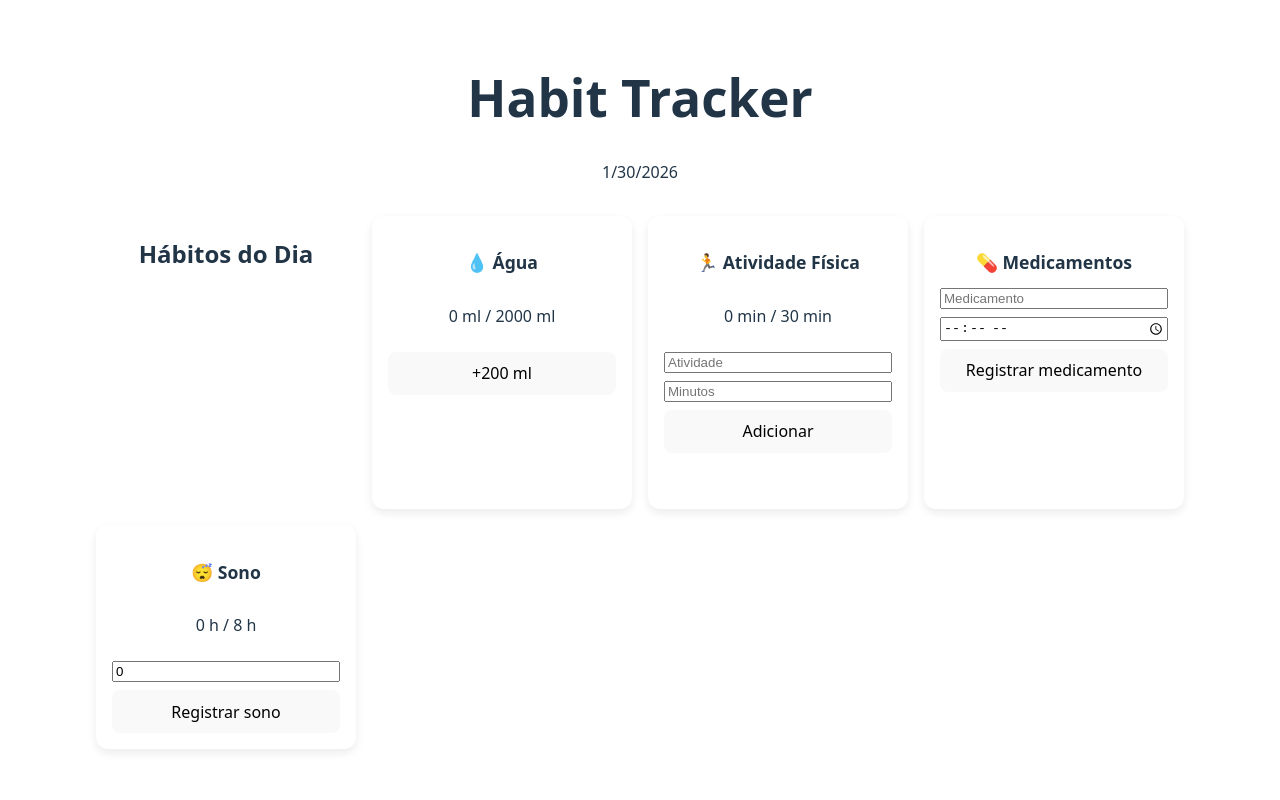
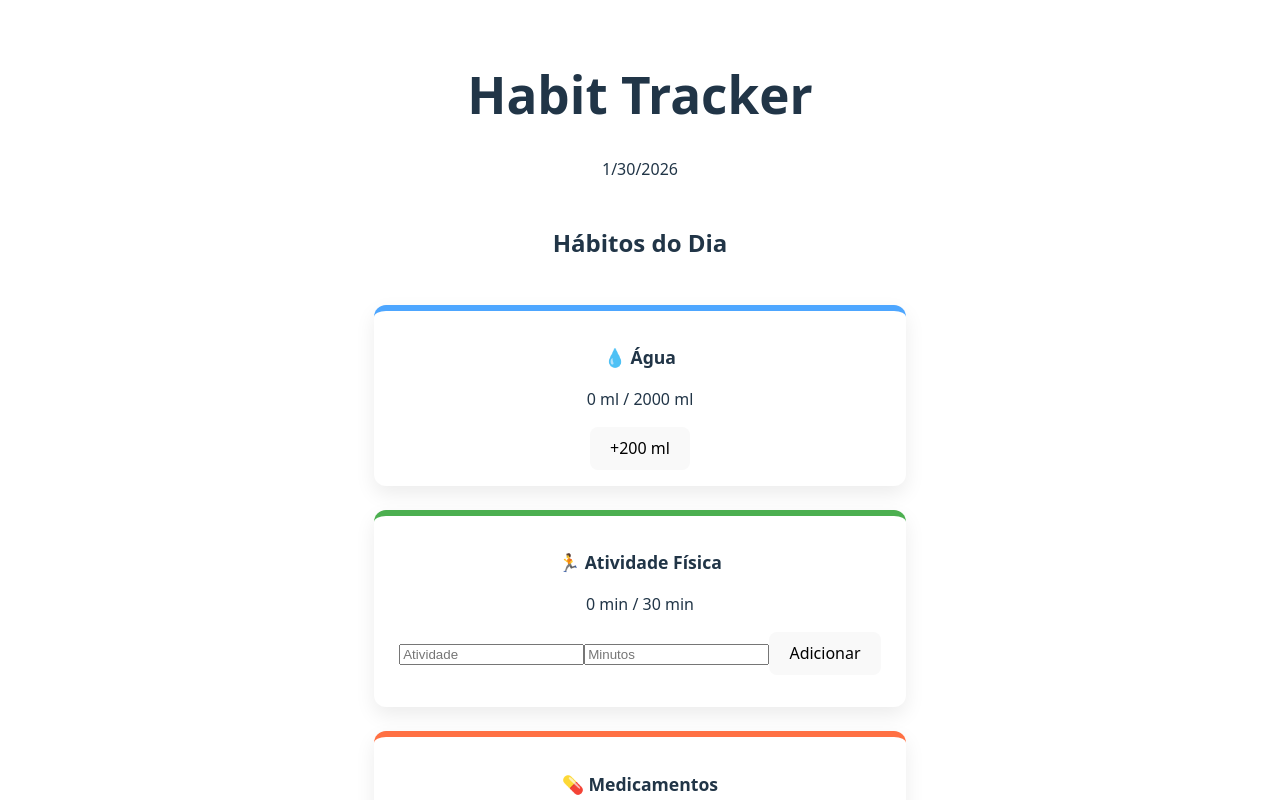
Before and after one commit to lscxxxxx/habit-tracker, a React (Vite) app: page / in a window 1280 px wide. Shown: the top 800 px of the page. Built offline with nearby package versions, Linux system fonts and the light colour scheme.

Commit message:
style: cartões de hábitos com cores e padronização visual

```diff
--- a/src/App.css
+++ b/src/App.css
@@ -47,8 +47,24 @@
 .dashboard {
   display: grid;
   grid-template-columns: repeat(auto-fit, minmax(260px, 1fr));
-  gap: 16px;
+  gap: 24px;
+  margin-top: 24px;
+}
+
+.habit-card {
+  background: #fff;
+  border-radius: 12px;
   padding: 16px;
-  max-width: 1200px;
-  margin: 0 auto;
+  box-shadow: 0 8px 20px rgba(0, 0, 0, 0.08);
+  transition: transform 0.2s ease, box-shadow 0.2s ease;
 }
+
+.habit-card:hover {
+  transform: translateY(-4px);
+  box-shadow: 0 12px 28px rgba(0, 0, 0, 0.12);
+}
+
+.habit-card h3 {
+  margin-bottom: 12px;
+  font-size: 1.1rem;
+}
--- a/src/components/HabitCard.jsx
+++ b/src/components/HabitCard.jsx
@@ -1,7 +1,8 @@
-export default function HabitCard() {
+export default function HabitCard({ title, color, children }) {
     return (
-        <div>
-            <h1>Habit Tracker</h1>
+        <div className="habit-card" style={{ borderTop: `6px solid ${color}` }}>
+            <h3>{title}</h3>
+            {children}
         </div>
     );
 }
--- a/src/components/HabitDashboard.jsx
+++ b/src/components/HabitDashboard.jsx
@@ -1,8 +1,6 @@
-import AchievementHabit from './habits/AchievementHabit'
 import ExerciseHabit from './habits/ExerciseHabit'
 import MedicineHabit from './habits/MedicineHabit'
 import SleepHabit from './habits/SleepHabit'
-import ToDoHabit from './habits/ToDoHabit'
 import WaterHabit from './habits/WaterHabit'
 
 export default function HabitDashboard({ water,
--- a/src/components/habits/ExerciseHabit.jsx
+++ b/src/components/habits/ExerciseHabit.jsx
@@ -1,5 +1,5 @@
 import { useState } from 'react'
-import Card from '../ui/Card'
+import HabitCard from '../HabitCard'
 
 export default function ExerciseHabit({ data, goal, onAdd }) {
     const [activity, setActivity] = useState('')
@@ -12,7 +12,7 @@ export default function ExerciseHabit({ data, goal, onAdd }) {
     }
 
     return (
-        <Card title="🏃 Atividade Física">
+        <HabitCard title="🏃 Atividade Física" color="#4caf50">
             <p>{ data.totalMinutes } min / { goal } min</p>
             <input placeholder="Atividade" value={activity} onChange={e => setActivity(e.target.value)}/>
             <input placeholder="Minutos" value={minutes} onChange={e => setMinutes(e.target.value)}/>
@@ -22,6 +22,6 @@ export default function ExerciseHabit({ data, goal, onAdd }) {
                     <li key={ index }>{ item.name } – { item.minutes } min</li>
                 )) }
             </ul>
-        </Card>
+        </HabitCard>
     );
 }
--- a/src/components/habits/MedicineHabit.jsx
+++ b/src/components/habits/MedicineHabit.jsx
@@ -1,5 +1,5 @@
 import { useState } from 'react'
-import Card from '../ui/Card'
+import HabitCard from '../HabitCard'
 
 export default function MedicineHabit({ medicines, onAdd, onToggle }) {
     const [name, setName] = useState('')
@@ -13,7 +13,7 @@ export default function MedicineHabit({ medicines, onAdd, onToggle }) {
     }
 
     return (
-        <Card title="💊 Medicamentos">
+        <HabitCard title="💊 Medicamentos" color="#ff7043">
             <input list="medicine-suggestions" placeholder="Medicamento" value={name} onChange={e => setName(e.target.value)} />
             <datalist id="medicine-suggestions">
                 {suggestions.map((s, i) => (
@@ -29,6 +29,6 @@ export default function MedicineHabit({ medicines, onAdd, onToggle }) {
                     </li>
                 ))}
             </ul>
-        </Card>
+        </HabitCard>
     )
 }
--- a/src/components/habits/SleepHabit.jsx
+++ b/src/components/habits/SleepHabit.jsx
@@ -1,13 +1,13 @@
 import { useState } from 'react'
-import Card from '../ui/Card'
+import HabitCard from '../HabitCard'
 
 export default function SleepHabit({ value, goal, onUpdate }) {
     const [hours, setHours] = useState(value)
     return (
-        <Card title="😴 Sono">
+        <HabitCard title="😴 Sono" color="#9575cd">
             <p>{value} h / {goal} h</p>
             <input type="number" step="0.5" min="0" max="24" value={hours} onChange={e => setHours(e.target.value)}/>
             <button onClick={() => onUpdate(Number(hours))}>Registrar sono</button>
-        </Card>
+        </HabitCard>
     )
 }
--- a/src/components/habits/WaterHabit.jsx
+++ b/src/components/habits/WaterHabit.jsx
@@ -1,10 +1,10 @@
-import Card from '../ui/Card'
+import HabitCard from '../HabitCard'
 
 export default function WaterHabit({ value, goal, onAdd }) {
     return (
-        <Card title="💧 Água">
+        <HabitCard title="💧 Água" color="#4da6ff">
             <p>{value} ml / {goal} ml</p>
             <button onClick={() => onAdd(200)}>+200 ml</button>
-        </Card>
+        </HabitCard>
     )
 }
```
